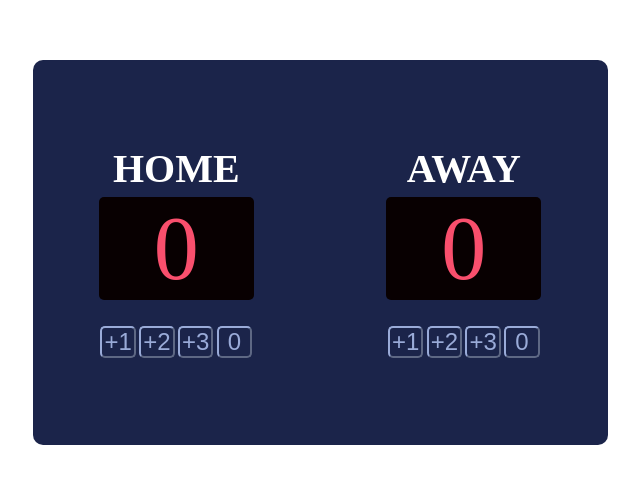
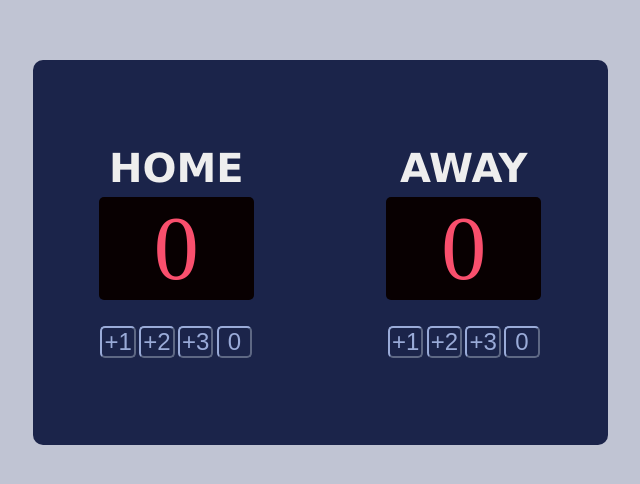
Before and after one commit to chernisto/Basketball-Score-Board, a plain HTML site: page index.html in a window 1280 px wide. Shown: the part 148-632 px from the top of the page, without its empty margins (320-960 px from the left). Drawn offline with Linux system fonts and the light colour scheme; a web font is replaced by a local one.

Commit message:
Update index.css

```diff
--- a/index.css
+++ b/index.css
@@ -12,6 +12,7 @@ body{
     display: flex;
     justify-content: center;
     align-items: center;
+    background: rgb(192, 196, 211);
 }
 
 .score-board{
@@ -28,10 +29,11 @@ h1{
     text-align: center;
     font-size: 2.5rem;
     width: 9.3125;
-    color: white;
+    color: #EEEEEE;
     height: 2.25rem;
     text-transform: uppercase;
     font-weight: bold;
+    font-family: Verdana, Geneva, Tahoma, sans-serif;
 }
 
 .score-div{
```
